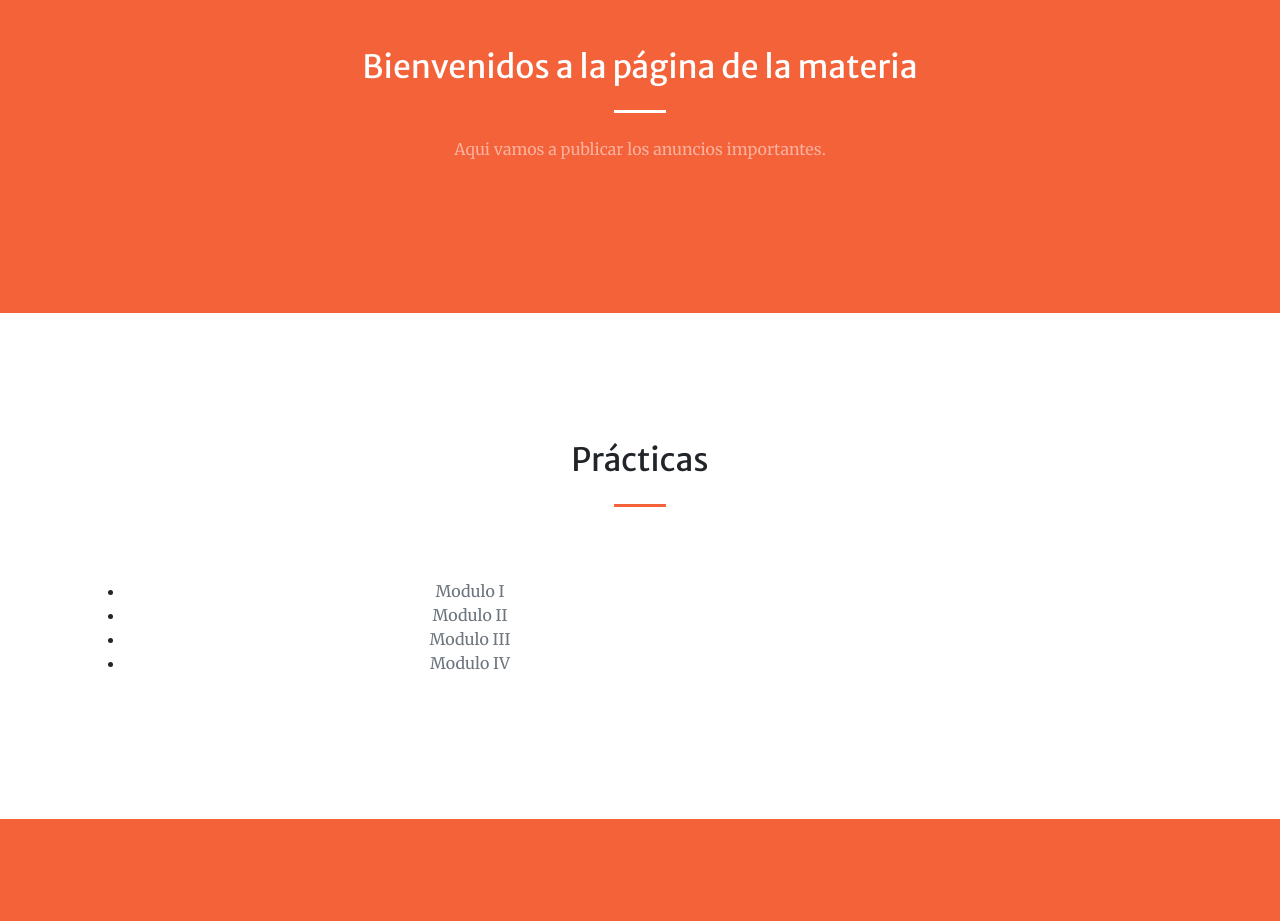
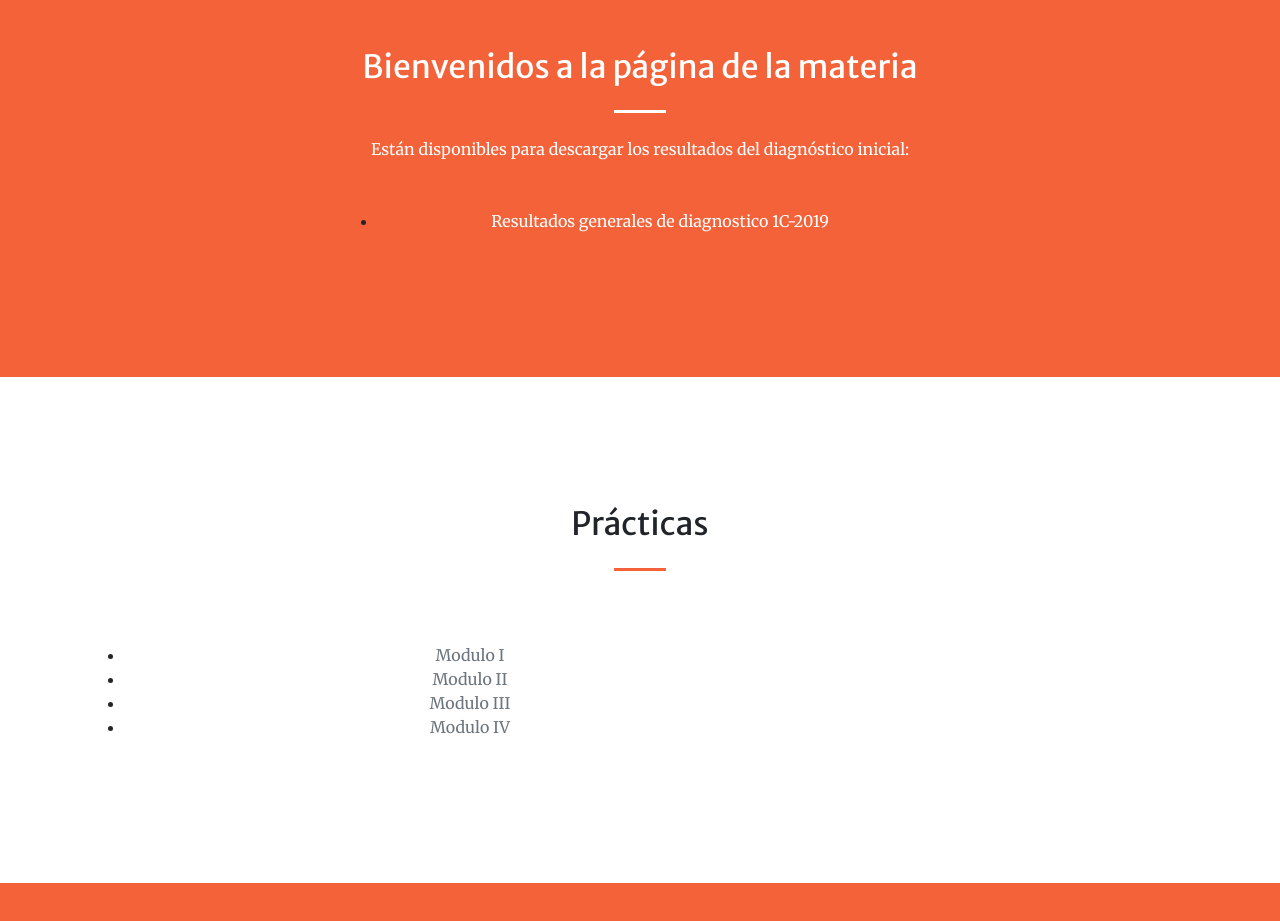
Before and after one commit to DavidJorrin/analisis_bio, a website with bundled scripts: page index.html in a window 1280 px wide. Shown: the part 880-1801 px from the top of the page. Built offline with nearby package versions, Linux system fonts and the light colour scheme.

Commit message:
agragamos el diagnostico

```diff
--- a/index.html
+++ b/index.html
@@ -76,7 +76,14 @@
         <div class="col-lg-8 text-center">
           <h2 class="text-white mt-0">Bienvenidos a la página de la materia</h2>
           <hr class="divider light my-4">
-          <p class="text-white-50 mb-4">Aqui vamos a publicar los anuncios importantes.</p>
+      <div class="row justify-content-center">
+                <div class="col-lg-10 text-center mt-0">
+         <p class="text-white mt-0">Están disponibles para descargar los resultados del diagnóstico inicial:</p>
+                  <p class="text-muted mb-5">
+                  <ul>
+                   <li><a class="text-white mt-0" href="Descarga/Resultados generales de diagnostico 1C-2019.pdf" download="Resultados generales de diagnostico 1C-2019">Resultados generales de diagnostico 1C-2019</a> </li>
+                 </ul> </p>
+               </div>
 
         </div>
       </div>
```
Also changed, not shown: 1 other file.
